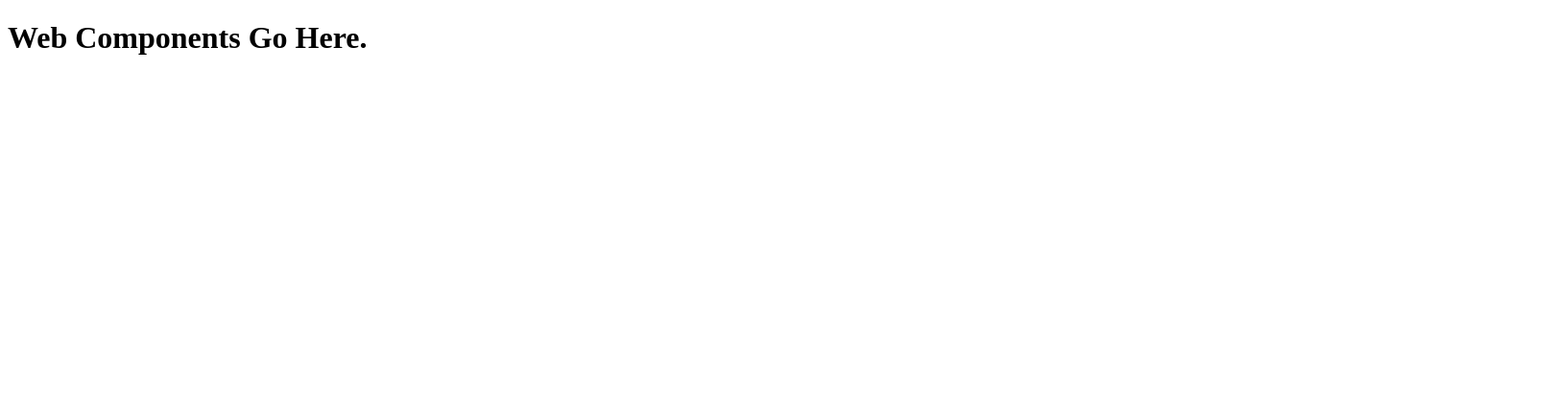
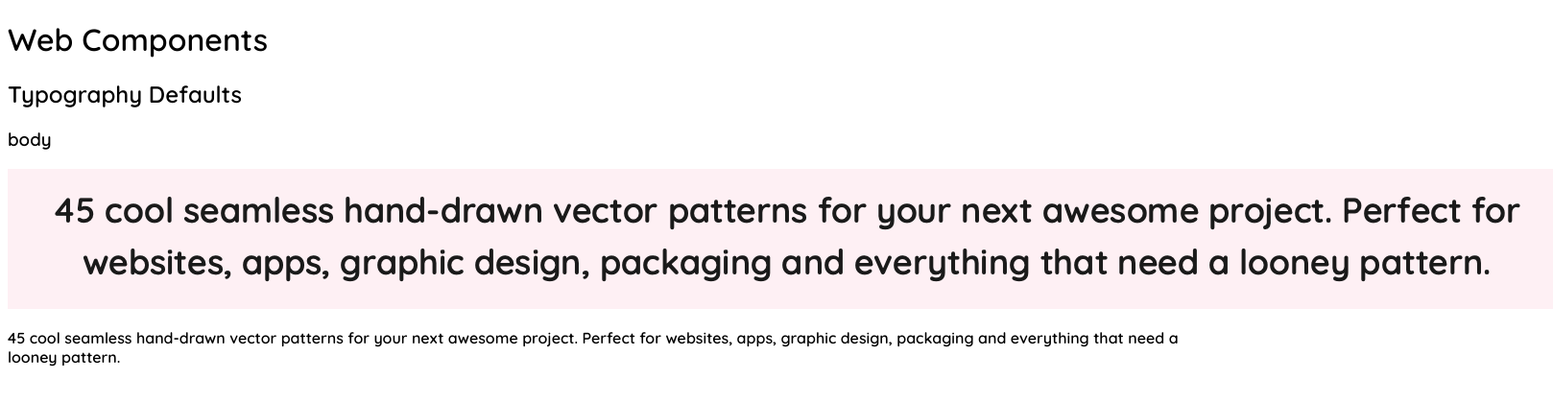
Before and after one commit to mehild/looney-patterns-casestudy, a plain HTML site: page components/index.html in a window 1280 px wide. Shown: the whole page at 96% size, 1618 px wide, since content can reach past the window. Drawn offline with Linux system fonts and the light colour scheme.

Commit message:
12.2 video

```diff
--- a/components/index.html
+++ b/components/index.html
@@ -1,10 +1,29 @@
 <!DOCTYPE html>
 <html lang="en">
 <head>
-    <meta charset="UTF-8">
+    <meta charset="UTF-8"/>
+    <meta name="viewport" content="width=device-width, initial-scale=1.0"/>
     <title>Components | Looney Patterns</title>
+    <link rel="preconnect" href="https://fonts.gstatic.com">
+    <link href="https://fonts.googleapis.com/css2?family=Quicksand:wght@600&display=swap" rel="stylesheet">
+    <link rel="stylesheet" href="../css/main.css"/>
 </head>
 <body>
-    <h1>Web Components Go Here. </h1>
+    <h1>Web Components</h1>
+    <h2>Typography Defaults</h2>
+
+
+    <article class="component">
+        <h3 class="component__name">body</h3>
+        <img
+            scrset="img/s1-copy.png 2x"
+            src="img/s1-copy.png"
+            alt="body copy"
+        />
+    <div class="component__code">
+        <p>45 cool seamless hand-drawn vector patterns for your next awesome project. Perfect for websites, apps, graphic design, packaging and everything that need a looney pattern.</p>
+    </div>
+    </article>
+
 </body>
 </html>
--- /dev/null
+++ b/css/main.css
@@ -0,0 +1,14 @@
+:root{
+
+}
+
+html {
+    box-sizing: border-box;
+  }
+  *, *:before, *:after {
+    box-sizing: inherit;
+  }
+
+body {
+    font-family: 'Quicksand', sans-serif;
+}
```
Also changed, not shown: index.html (+2 -2 lines), css/normalize.css (added).
